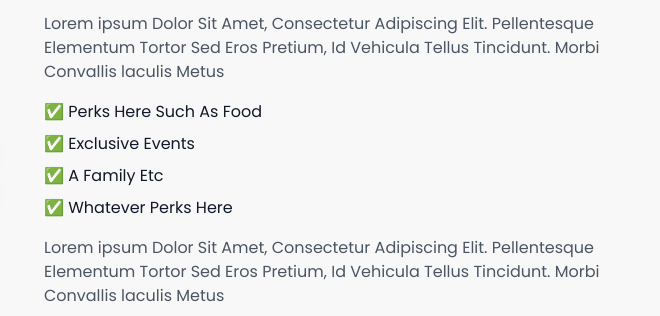
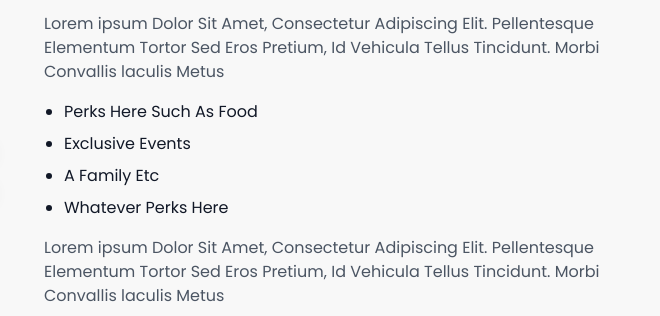
Before and after one commit to jmietan/html_koro, a plain HTML site: page index.html in a window 1280 px wide. Shown: the part 1344-1660 px from the top of the page, 620-1280 px from the left. Drawn offline with nearby package versions, Linux system fonts and the light colour scheme.

```diff
--- a/index.html
+++ b/index.html
@@ -80,11 +80,11 @@
                     Morbi Convallis laculis Metus
                 </p>
 
-                <ul class="mt-4 text-left space-y-2">
-                    <li>✅ Perks Here Such As Food</li>
-                    <li>✅ Exclusive Events</li>
-                    <li>✅ A Family Etc</li>
-                    <li>✅ Whatever Perks Here</li>
+                <ul class="pl-5 mt-4 text-left space-y-2">
+                    <li class="list-disc">Perks Here Such As Food</li>
+                    <li class="list-disc">Exclusive Events</li>
+                    <li class="list-disc">A Family Etc</li>
+                    <li class="list-disc">Whatever Perks Here</li>
                 </ul>
 
                 <p class="mt-4 text-gray-600">
```
